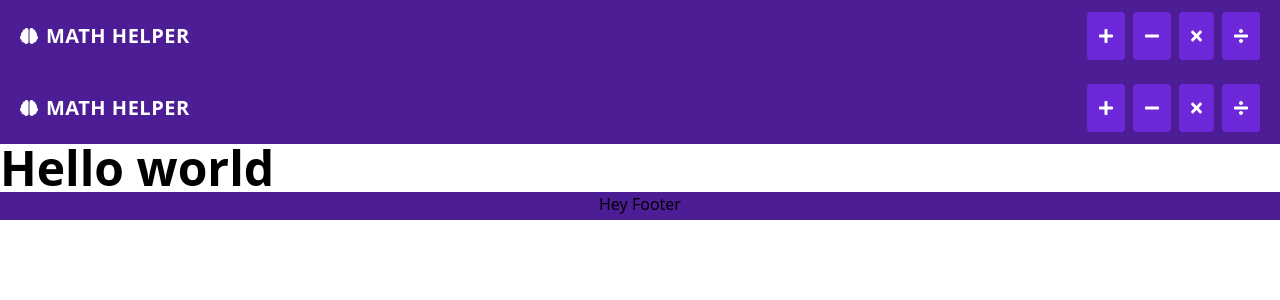
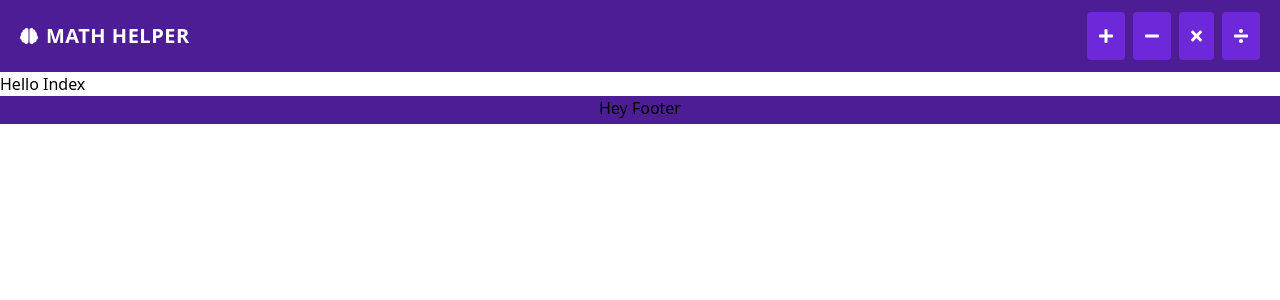
Before and after one commit to ErikSkinnari/math-helper, a Next.js app: page / in a window 1280 px wide. Shown: the top 300 px of the page. Built offline with nearby package versions, Linux system fonts and the light colour scheme.

Commit message:
feat: strip the index page

```diff
--- a/pages/index.tsx
+++ b/pages/index.tsx
@@ -1,24 +1,9 @@
-import Head from 'next/head'
-
-import { Navbar } from '../components/Header/Navbar'
-
-export default function Home() {
+const Index = () => {
   return (
     <div>
-      <Head>
-        <title>Create Next App</title>
-        <meta
-          name="description"
-          content="Generated by create next app"
-        />
-        <link
-          rel="icon"
-          href="/favicon.ico"
-        />
-      </Head>
-
-      <Navbar />
-      <h1 className="text-5xl font-bold">Hello world</h1>
+      <h1>Hello Index</h1>
     </div>
   )
 }
+
+export default Index
```
